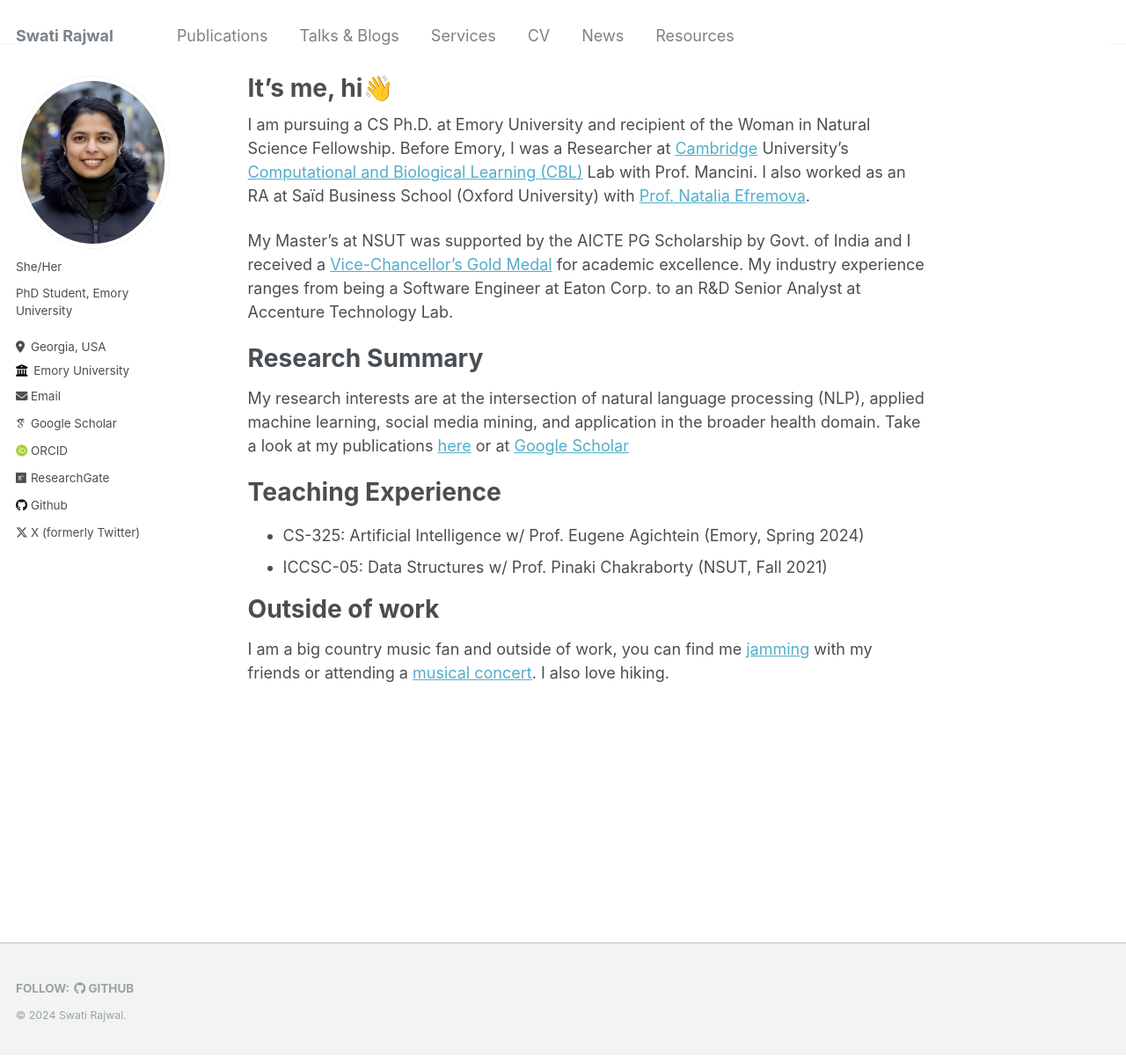
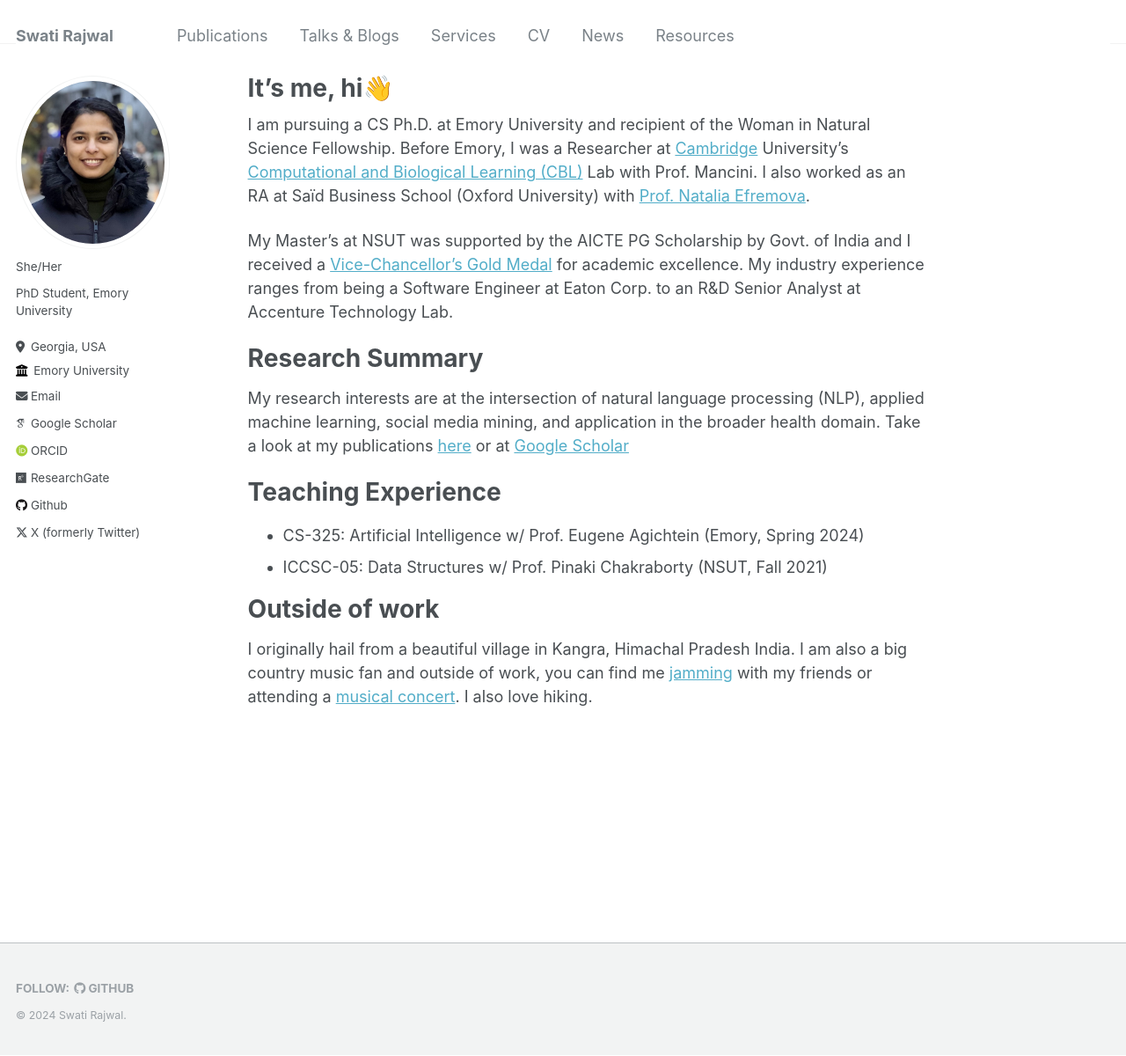
Before and after one commit to swati-rajwal/swati-rajwal.github.io, a Jekyll site: the page built from _pages/about.md, in a window 1280 px wide and 1200 px high. Shown: the whole window at 88% size. Built offline with Jekyll 4.4.1, drawn with Linux system fonts in a browser that asks for light colours; some web fonts are replaced.

Commit message:
Update about.md

```diff
--- a/_pages/about.md
+++ b/_pages/about.md
@@ -18,4 +18,4 @@
 * ICCSC-05: Data Structures w/ Prof. Pinaki Chakraborty (NSUT, Fall 2021)
 
 # Outside of work
-I am a big country music fan and outside of work, you can find me <a href="https://www.youtube.com/watch?v=cgm9iGAupL0" target="_blank">jamming</a> with my friends or attending a <a href="https://www.youtube.com/shorts/kZzM2gNb-6c" target="_blank">musical concert</a>. I also love hiking.
+I originally hail from a beautiful village in Kangra, Himachal Pradesh India. I am also a big country music fan and outside of work, you can find me <a href="https://www.youtube.com/watch?v=cgm9iGAupL0" target="_blank">jamming</a> with my friends or attending a <a href="https://www.youtube.com/shorts/kZzM2gNb-6c" target="_blank">musical concert</a>. I also love hiking.
```
